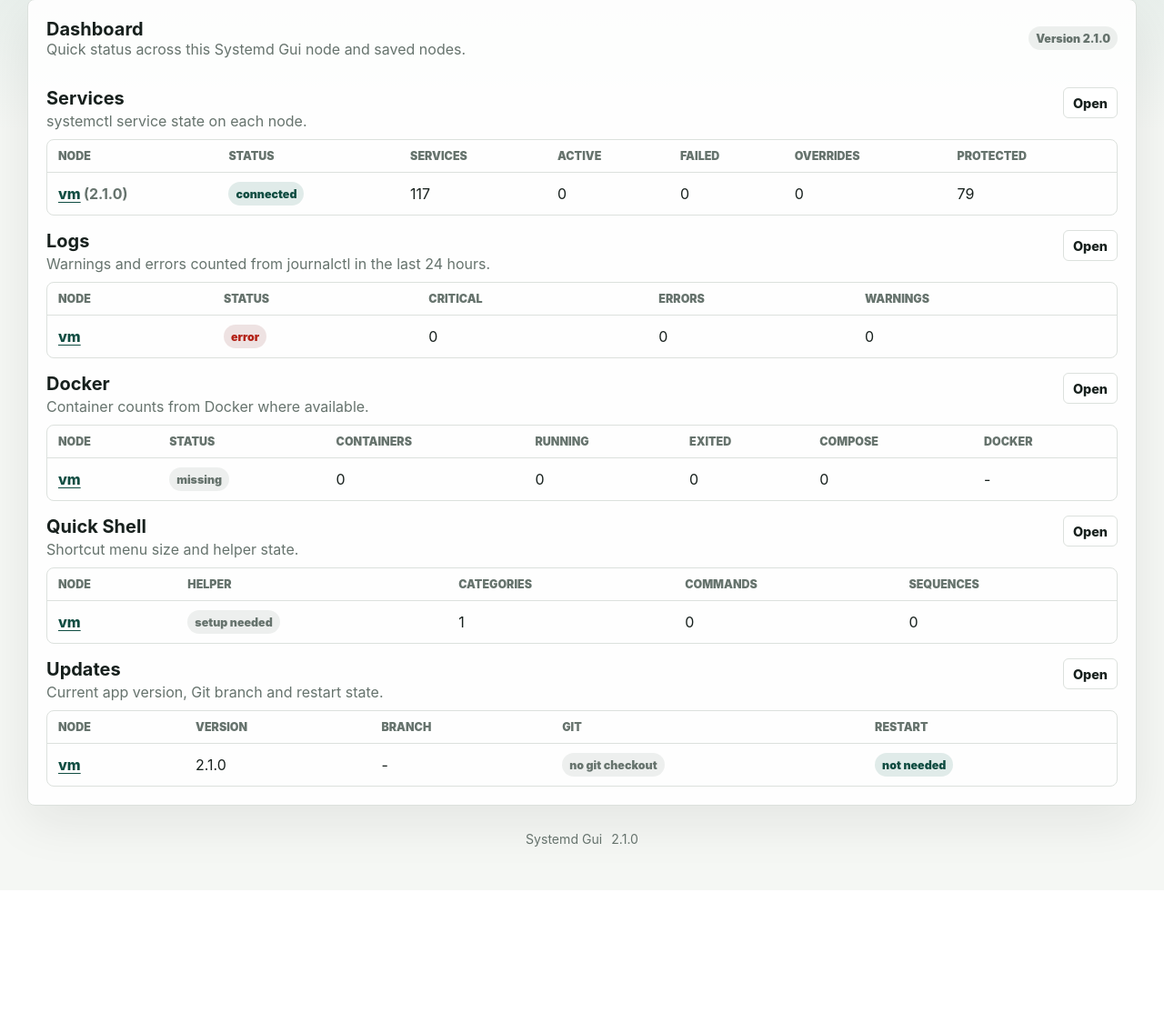
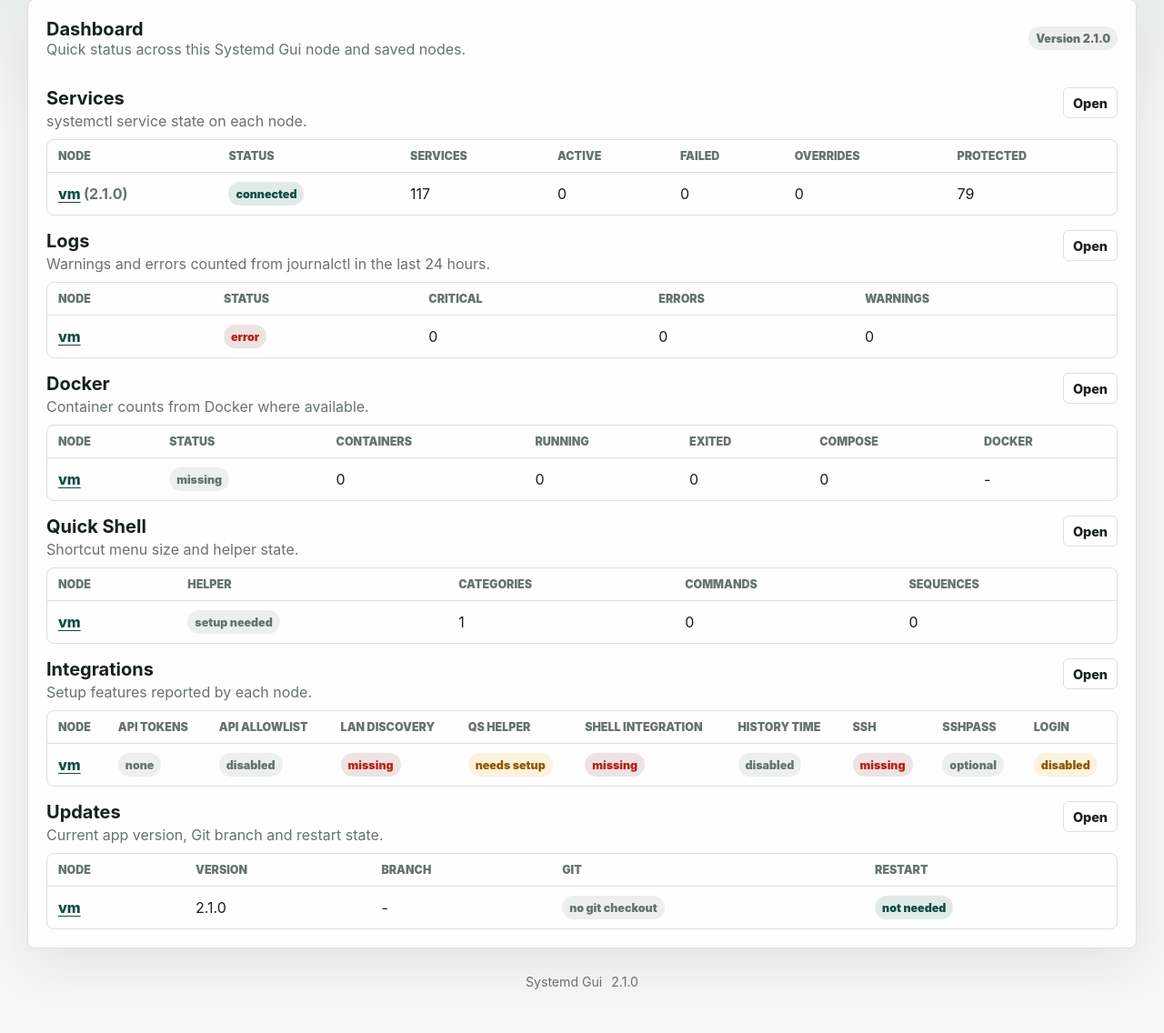
Before and after one commit to Nisbo/systemd-gui, a Flask app: page / in a window 1280 px wide. Shown: the part 133-1269 px from the top of the page at 91% size. Before the commit the page ends 1072 px from the top, so only its background shows below. Run offline with Flask 3, Linux system fonts and the light colour scheme; some libraries are stand-ins or nearby versions.

Commit message:
Add dashboard integration status table

```diff
--- a/systemd_gui/app.py
+++ b/systemd_gui/app.py
@@ -2166,6 +2166,7 @@ def _local_dashboard_summary(app: Flask, refresh_git: bool = False) -> dict[str,
             "helper_ready": helper_status.ready,
             "helper_message": helper_status.message,
         },
+        "integrations": _local_integration_summary(app, helper_status),
         "updates": {
             "version": APP_VERSION,
             "branch": str(git_state.get("branch") or ""),
@@ -2227,6 +2228,8 @@ def _remote_dashboard_summary_payload(node: dict[str, object], result) -> dict[s
         summary["links"] = _dashboard_links(str(node_info.get("url") or ""))
         summary["status"] = "ok"
         summary["message"] = result.message
+        if not isinstance(summary.get("integrations"), dict):
+            summary["integrations"] = _empty_integration_summary("Remote node did not report integration status.")
         return summary
     return {
         "node": node_info,
@@ -2237,6 +2240,7 @@ def _remote_dashboard_summary_payload(node: dict[str, object], result) -> dict[s
         "logs": _empty_log_summary(result.message, result.status),
         "docker": _empty_docker_summary(result.message),
         "quick_shell": _empty_quick_shell_summary(result.message),
+        "integrations": _empty_integration_summary(result.message),
         "updates": _empty_update_summary(str(node_info.get("version") or "")),
     }
 
@@ -2332,6 +2336,7 @@ def _dashboard_links(base_url: str = "") -> dict[str, str]:
             "logs_warning_24h": remote("/logs", priority="warning", time="1d"),
             "docker": remote("/docker"),
             "quick_shell": remote("/quick-shell"),
+            "nodes": remote("/nodes"),
             "updates": remote("/settings", tab="updates"),
         }
     return {
@@ -2341,6 +2346,7 @@ def _dashboard_links(base_url: str = "") -> dict[str, str]:
         "logs_warning_24h": url_for("logs", priority="warning", time="1d"),
         "docker": url_for("docker_index"),
         "quick_shell": url_for("quick_shell"),
+        "nodes": url_for("nodes"),
         "updates": url_for("settings", tab="updates"),
     }
 
@@ -2377,8 +2383,100 @@ def _empty_quick_shell_summary(message: str) -> dict[str, object]:
     return {"categories": 0, "commands": 0, "sequences": 0, "total": 0, "helper_ready": False, "helper_message": message}
 
 
+def _empty_integration_summary(message: str) -> dict[str, object]:
+    return {
+        "api_tokens_total": 0,
+        "api_tokens_enabled": 0,
+        "api_allowlist": "unknown",
+        "api_allowlist_label": "unknown",
+        "lan_state": "unknown",
+        "lan_label": "unknown",
+        "qs_helper_ready": False,
+        "qs_helper_label": "unknown",
+        "shell_integration": "unknown",
+        "shell_integration_label": "unknown",
+        "history_timestamps": False,
+        "ssh_installed": False,
+        "sshpass_installed": False,
+        "login_enabled": False,
+        "message": message,
+    }
+
+
 def _empty_update_summary(version: str = "") -> dict[str, object]:
     return {"version": version, "branch": "", "commit": "", "git_available": False, "commit_update_available": False, "behind": 0, "ahead": 0, "dirty": False, "remote_ref": "", "git_message": "", "restart_pending": False}
+
+
+def _local_integration_summary(app: Flask, helper_status=None) -> dict[str, object]:
+    nodes_data = read_nodes(_nodes_path(app))
+    settings = nodes_data.get("settings") if isinstance(nodes_data.get("settings"), dict) else {}
+    api_access = read_api_access(_api_access_path(app))
+    api_settings = api_access.get("settings") if isinstance(api_access.get("settings"), dict) else {}
+    tokens = [token for token in api_access.get("tokens") if isinstance(token, dict)] if isinstance(api_access.get("tokens"), list) else []
+    enabled_tokens = [token for token in tokens if token.get("enabled")]
+    announcement = announcement_status(settings, app.config["SYSTEMD_GUI_PUBLIC_PORT"])
+    shell_integrations = shell_integration_statuses(_quick_shell_bin(app))
+    bash_history = bash_history_timestamp_status()
+    remote_ssh = remote_ssh_support_status()
+    helper = helper_status or quick_shell_helper_status(_quick_shell_bin(app), _app_root(app), _data_dir(app))
+    installed_shells = [str(item.label) for item in shell_integrations if item.installed]
+    detected_missing_shells = [str(item.label) for item in shell_integrations if item.detected and not item.installed]
+
+    if installed_shells:
+        shell_label = ", ".join(installed_shells)
+        shell_state = "ready" if not detected_missing_shells else "partial"
+    elif detected_missing_shells:
+        shell_label = "missing"
+        shell_state = "missing"
+    else:
+        shell_label = "not detected"
+        shell_state = "neutral"
+
+    if not bool(api_settings.get("enabled")):
+        api_allowlist = "disabled"
+        api_allowlist_label = "disabled"
+    elif bool(api_settings.get("allow_saved_nodes")) and str(api_settings.get("allowed_ips") or "").strip():
+        api_allowlist = "restricted"
+        api_allowlist_label = "IPs + saved nodes"
+    elif bool(api_settings.get("allow_saved_nodes")):
+        api_allowlist = "saved"
+        api_allowlist_label = "saved nodes"
+    elif str(api_settings.get("allowed_ips") or "").strip():
+        api_allowlist = "restricted"
+        api_allowlist_label = "restricted"
+    else:
+        api_allowlist = "open"
+        api_allowlist_label = "open"
+
+    if not announcement.get("wanted"):
+        lan_state = "disabled"
+        lan_label = "disabled"
+    elif announcement.get("installed") and announcement.get("current"):
+        lan_state = "ready"
+        lan_label = "announced"
+    elif announcement.get("available"):
+        lan_state = "partial"
+        lan_label = "setup needed"
+    else:
+        lan_state = "missing"
+        lan_label = "missing"
+
+    return {
+        "api_tokens_total": len(tokens),
+        "api_tokens_enabled": len(enabled_tokens),
+        "api_allowlist": api_allowlist,
+        "api_allowlist_label": api_allowlist_label,
+        "lan_state": lan_state,
+        "lan_label": lan_label,
+        "qs_helper_ready": bool(helper.ready),
+        "qs_helper_label": "ready" if helper.ready else "needs setup",
+        "shell_integration": shell_state,
+        "shell_integration_label": shell_label,
+        "history_timestamps": bool(bash_history.installed),
+        "ssh_installed": bool(remote_ssh.ssh_installed),
+        "sshpass_installed": bool(remote_ssh.sshpass_installed),
+        "login_enabled": bool(app.config["ADMIN_PASSWORD"]),
+    }
 
 
 def _dashboard_data(app: Flask) -> dict[str, object]:
--- a/systemd_gui/templates/_dashboard_fleet_summary.html
+++ b/systemd_gui/templates/_dashboard_fleet_summary.html
@@ -206,6 +206,133 @@
   <section class="dashboard-fleet-section dashboard-fleet-wide">
     <div class="dashboard-section-head">
       <div>
+        <h2>Integrations</h2>
+        <p>Setup features reported by each node.</p>
+      </div>
+      <a class="ghost-button compact-button" href="{{ url_for('nodes') }}">Open</a>
+    </div>
+    <div class="dashboard-table-wrap">
+      <table class="dashboard-table">
+        <thead>
+          <tr>
+            <th>Node</th>
+            <th>API tokens</th>
+            <th>API allowlist</th>
+            <th>LAN discovery</th>
+            <th>qs helper</th>
+            <th>Shell integration</th>
+            <th>History time</th>
+            <th>SSH</th>
+            <th>sshpass</th>
+            <th>Login</th>
+          </tr>
+        </thead>
+        <tbody>
+          {% for node_summary in summary.nodes %}
+            {% set integration = node_summary.integrations %}
+            <tr>
+              <td class="dashboard-node-name"><a class="table-link" href="{{ node_summary.links.nodes }}">{{ node_summary.node.name }}</a></td>
+              <td>
+                {% if node_summary.status != 'ok' %}
+                  <span class="tag neutral">unknown</span>
+                {% elif integration.api_tokens_enabled %}
+                  <span class="tag success">{{ integration.api_tokens_enabled }} active / {{ integration.api_tokens_total }} total</span>
+                {% elif integration.api_tokens_total %}
+                  <span class="tag neutral">0 active / {{ integration.api_tokens_total }} total</span>
+                {% else %}
+                  <span class="tag neutral">none</span>
+                {% endif %}
+              </td>
+              <td>
+                {% if integration.api_allowlist in ['restricted', 'saved'] %}
+                  <span class="tag success">{{ integration.api_allowlist_label }}</span>
+                {% elif integration.api_allowlist == 'open' %}
+                  <span class="tag warning">open</span>
+                {% elif integration.api_allowlist == 'disabled' %}
+                  <span class="tag neutral">disabled</span>
+                {% else %}
+                  <span class="tag neutral">unknown</span>
+                {% endif %}
+              </td>
+              <td>
+                {% if integration.lan_state == 'ready' %}
+                  <span class="tag success">{{ integration.lan_label }}</span>
+                {% elif integration.lan_state == 'partial' %}
+                  <span class="tag warning">{{ integration.lan_label }}</span>
+                {% elif integration.lan_state == 'missing' %}
+                  <span class="tag danger">{{ integration.lan_label }}</span>
+                {% elif integration.lan_state == 'disabled' %}
+                  <span class="tag neutral">disabled</span>
+                {% else %}
+                  <span class="tag neutral">unknown</span>
+                {% endif %}
+              </td>
+              <td>
+                {% if integration.qs_helper_ready %}
+                  <span class="tag success">{{ integration.qs_helper_label }}</span>
+                {% elif node_summary.status == 'ok' %}
+                  <span class="tag warning">{{ integration.qs_helper_label }}</span>
+                {% else %}
+                  <span class="tag neutral">unknown</span>
+                {% endif %}
+              </td>
+              <td>
+                {% if integration.shell_integration == 'ready' %}
+                  <span class="tag success">{{ integration.shell_integration_label }}</span>
+                {% elif integration.shell_integration == 'partial' %}
+                  <span class="tag warning">{{ integration.shell_integration_label }}</span>
+                {% elif integration.shell_integration == 'missing' %}
+                  <span class="tag danger">{{ integration.shell_integration_label }}</span>
+                {% else %}
+                  <span class="tag neutral">{{ integration.shell_integration_label }}</span>
+                {% endif %}
+              </td>
+              <td>
+                {% if integration.history_timestamps %}
+                  <span class="tag success">enabled</span>
+                {% elif node_summary.status == 'ok' %}
+                  <span class="tag neutral">disabled</span>
+                {% else %}
+                  <span class="tag neutral">unknown</span>
+                {% endif %}
+              </td>
+              <td>
+                {% if integration.ssh_installed %}
+                  <span class="tag success">installed</span>
+                {% elif node_summary.status == 'ok' %}
+                  <span class="tag danger">missing</span>
+                {% else %}
+                  <span class="tag neutral">unknown</span>
+                {% endif %}
+              </td>
+              <td>
+                {% if integration.sshpass_installed %}
+                  <span class="tag success">installed</span>
+                {% elif node_summary.status == 'ok' %}
+                  <span class="tag neutral">optional</span>
+                {% else %}
+                  <span class="tag neutral">unknown</span>
+                {% endif %}
+              </td>
+              <td>
+                {% if integration.login_enabled %}
+                  <span class="tag success">enabled</span>
+                {% elif node_summary.status == 'ok' %}
+                  <span class="tag warning">disabled</span>
+                {% else %}
+                  <span class="tag neutral">unknown</span>
+                {% endif %}
+              </td>
+            </tr>
+          {% endfor %}
+        </tbody>
+      </table>
+    </div>
+  </section>
+
+  <section class="dashboard-fleet-section dashboard-fleet-wide">
+    <div class="dashboard-section-head">
+      <div>
         <h2>Updates</h2>
         <p>Current app version, Git branch and restart state.</p>
       </div>
```
